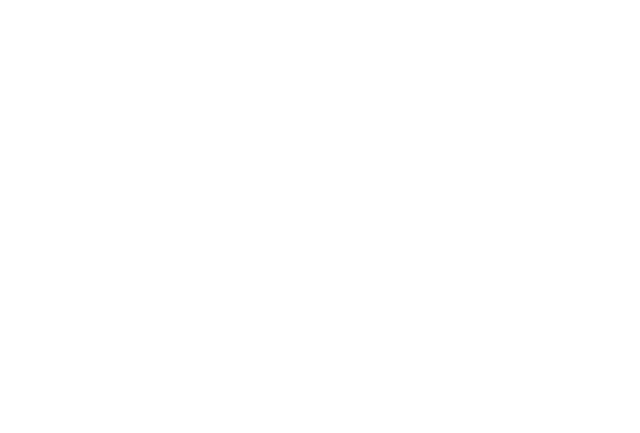
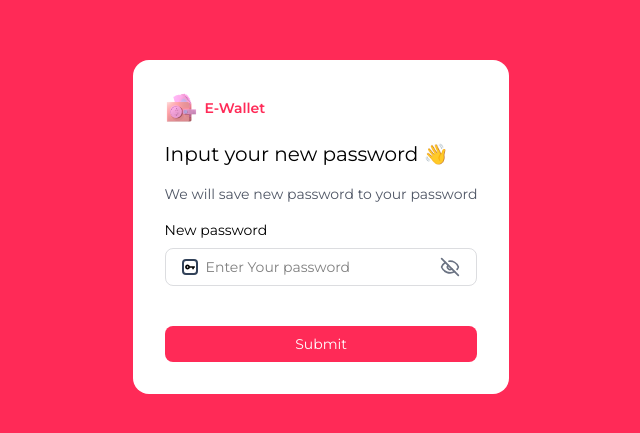
Before and after one commit to MGT06/e-wallet_frontend, a React (Vite) app: page /auth/reset/password in a window 1280 px wide. Before the commit this address had no page. Shown: the part 173-606 px from the top of the page, without its empty margins (319-959 px from the left). Built offline with nearby package versions, Linux system fonts and the light colour scheme.

Commit message:
feat: page new password

```diff
--- a/src/Router.jsx
+++ b/src/Router.jsx
@@ -19,6 +19,7 @@ import MyProfile from "./pages/profile/MyProfile";
 import ChangePin from "./pages/profile/ChangePin";
 import ChangePassword from "./pages/profile/ChangePassword";
 import TopUpPage from "./pages/TopUp/TopUpPage";
+import ResetPassUi from "./pages/auth/ResetPassUi";
 
 const Router = () => {
   return (
@@ -29,6 +30,7 @@ const Router = () => {
         <Route path="register" element={<Register />} />
         <Route path="forgot" element={<Forgot />} />
         <Route path="pin" element={<UserPin />} />
+        <Route path="reset/password" element={<ResetPassUi />} />
       </Route>
 
       <Route element={<MainLayout />}>
--- /dev/null
+++ b/src/pages/auth/ResetPassUi.jsx
@@ -0,0 +1,72 @@
+import { useState } from "react";
+import { useForm } from "react-hook-form";
+import { IoMdKey } from "react-icons/io";
+import { LuEye, LuEyeOff } from "react-icons/lu";
+
+export default function ResetPassUi() {
+  const [showPassword, setShowPassword] = useState(false);
+
+  const {
+    register,
+    handleSubmit,
+    formState: { errors },
+  } = useForm();
+
+  const here = (data) => {
+    console.log(data);
+  };
+
+  return (
+    <section className="bg-primary min-h-screen flex justify-center items-center">
+      <div>
+        <div className="bg-white py-8 px-4 lg:px-8 rounded-2xl flex flex-col gap-4 shadow-3xl">
+          <div className="flex items-center gap-2 min-w-full">
+            <img src="/LOGO.png" alt="logo-aps" className="h-8 w-8" />
+            <div className="text-primary font-semibold text-sm">E-Wallet</div>
+          </div>
+
+          <div className="text-xl lg:text-xl">Input your new password 👋</div>
+
+          <div className="text-sm text-dark-gray lg:text-medium">
+            We will save new password to your password
+          </div>
+
+          <form
+            className="flex flex-col gap-2 shadow-3xl"
+            onSubmit={handleSubmit(here)}>
+            <label className="text-sm">New password</label>
+            <div>
+              <div className="flex gap-2 items-center text-xl border border-dark-gray/20 rounded-lg px-4 py-2">
+                <IoMdKey
+                  className="border-2 border-slate-700 rounded-sm text-xl"
+                  size={16}
+                />
+                <input
+                  {...register("password", {
+                    required: "password is required",
+                  })}
+                  type={showPassword ? "text" : "password"}
+                  placeholder="Enter Your password"
+                  className=" outline-none text-sm"
+                />
+                <button
+                  type="button"
+                  onClick={() => setShowPassword(!showPassword)}
+                  className="text-gray-500 focus:outline-none ml-auto">
+                  {showPassword ? <LuEye size={20} /> : <LuEyeOff size={20} />}
+                </button>
+              </div>
+              <p className="mt-2 text-xs sm:text-xs h-6  text-red-500">
+                {errors.password?.message}
+              </p>
+            </div>
+
+            <button className="bg-primary rounded-lg text-white text-sm py-2 hover:opacity-80 cursor-pointer hover:shadow-lg">
+              Submit
+            </button>
+          </form>
+        </div>
+      </div>
+    </section>
+  );
+}
```
Also changed, not shown: src/pages/auth/login.jsx (line endings or trailing spaces).
